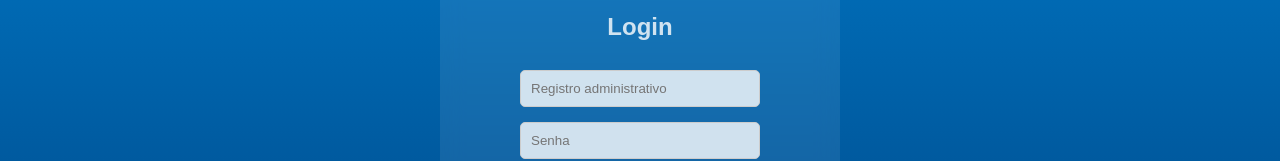
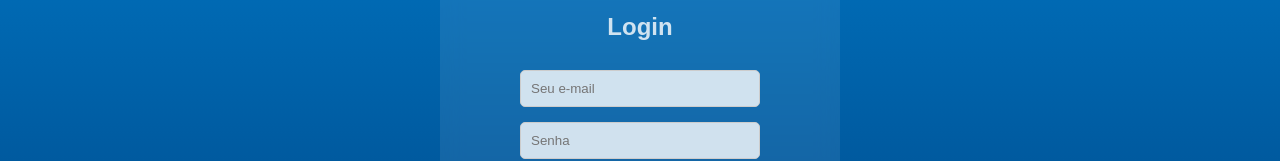
Before and after one commit to renansanchez1/front-extensao, a React (Vite) app: page / in a window 1280 px wide. Shown: the part 183-344 px from the top of the page. Built offline with nearby package versions, Linux system fonts and the light colour scheme.

Commit message:
consumindo API do backend

```diff
--- a/src/components/Login.tsx
+++ b/src/components/Login.tsx
@@ -4,22 +4,43 @@ import { Link } from 'react-router-dom';
 import './Login.css';
 
 interface LoginForm {
-  username: string;
+  email: string;
   password: string;
 }
 
 const Login: React.FC = () => {
-  const [form, setForm] = useState<LoginForm>({ username: '', password: '' });
+  const [form, setForm] = useState<LoginForm>({ email: '', password: '' });
 
   const handleChange = (e: ChangeEvent<HTMLInputElement>) => {
     const { name, value } = e.target;
     setForm((prev) => ({ ...prev, [name]: value }));
   };
 
-  const handleSubmit = (e: FormEvent) => {
+  const handleSubmit = async (e: FormEvent) => {
     e.preventDefault();
     console.log('Login enviado:', form);
-    //requisição para API Spring
+
+    try {
+      const response = await fetch('http://localhost:8080/login', {
+        method: 'POST',
+        headers: {
+          'Content-Type': 'application/json',
+        },
+        body: JSON.stringify(form),
+      });
+
+      if (response.ok) {
+        const data = await response.text();
+        console.log('Resposta do backend:', data);
+        alert('Login feito com sucesso!');
+      } else {
+        const errorMsg = await response.text();
+        alert('Login falhou: ' + errorMsg);
+      }
+    } catch (error) {
+      console.error('Erro ao fazer login:', error);
+      alert('Erro ao conectar com o servidor');
+    }
   };
 
   return (
@@ -31,10 +52,10 @@ const Login: React.FC = () => {
           <input
             className="form-control"
             type="text"
-            id="username"
-            name="username"
-            placeholder="Registro administrativo"
-            value={form.username}
+            id="email"
+            name="email"
+            placeholder="Seu e-mail"
+            value={form.email}
             onChange={handleChange}
             required
           />
```
